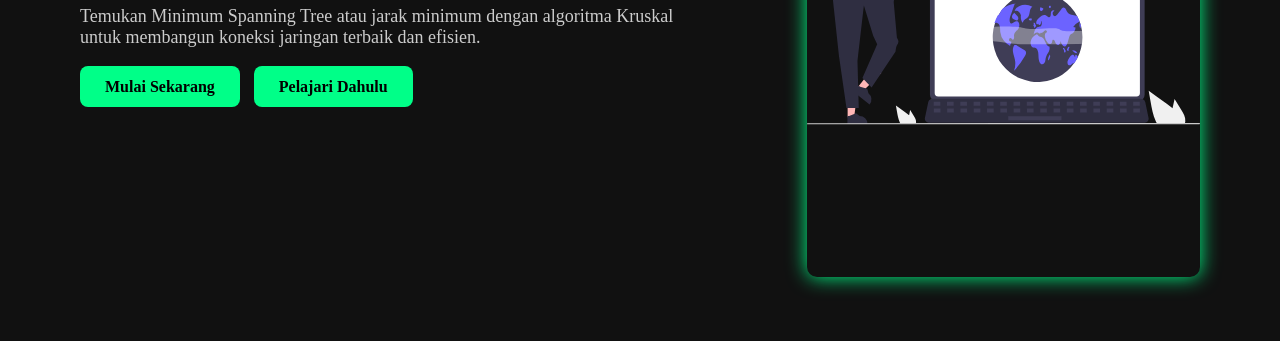
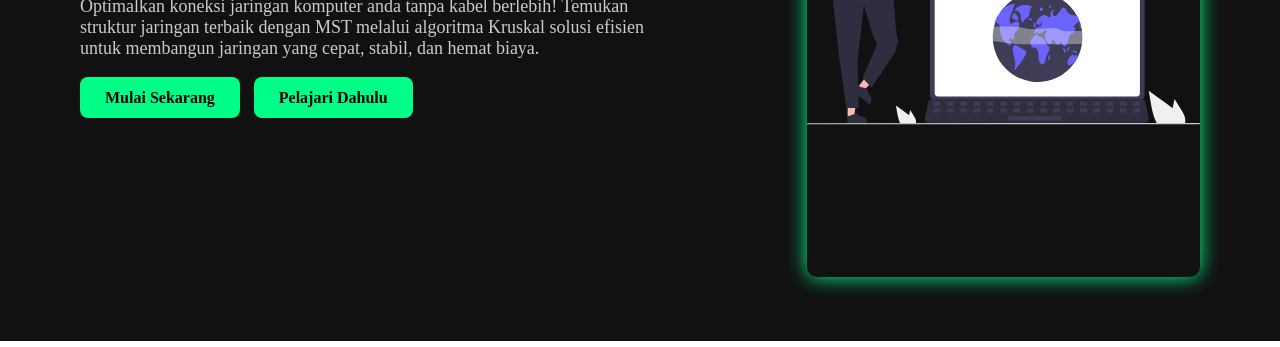
Before and after one commit to Jhamax/Kruskalofix, a plain HTML site: page Semester 2/Matematika Diskrit/html/index.html in a window 1280 px wide. Shown: the part 453-800 px from the top of the page. Drawn offline with Linux system fonts and the light colour scheme.

Commit message:
update Matematika Diskrit

```diff
--- a/Semester 2/Matematika Diskrit/html/index.html
+++ b/Semester 2/Matematika Diskrit/html/index.html
@@ -40,7 +40,9 @@
     <section class="pembungkusWelcome">
         <div class="welcomeKonten">
             <h1>Optimalkan Jaringan Anda<br>dengan <span>Kruskalofix</span></h1>
-            <p>Temukan Minimum Spanning Tree atau jarak minimum dengan algoritma Kruskal untuk membangun koneksi jaringan terbaik dan efisien.</p>
+            <p>Optimalkan koneksi jaringan komputer anda tanpa kabel berlebih! Temukan struktur jaringan terbaik dengan MST
+                melalui algoritma Kruskal solusi efisien untuk membangun jaringan yang cepat, stabil, dan hemat biaya.
+            </p>
             <a href="../html/cariMSTwarnet.html" class="mulai-button">Mulai Sekarang</a>
             <a href="../html/materi.html" class="pelajari-button">Pelajari Dahulu</a>
         </div>
```
